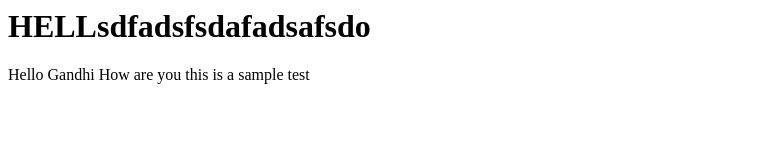
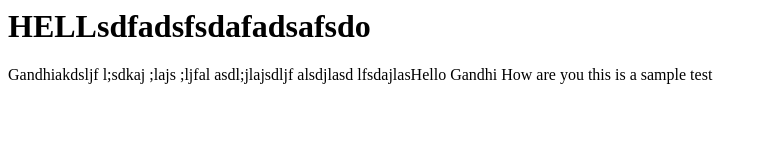
Before and after one commit to kotarigandhi/EmployeeInformation, a plain HTML site: page index.html in a window 1280 px wide. Shown: the whole page, without its empty margins (0-768 px from the left). Drawn offline with Linux system fonts and the light colour scheme.

Commit message:
make changes

```diff
--- a/index.html
+++ b/index.html
@@ -1,6 +1,6 @@
 <html>
 <body>
 <h1>HELLsdfadsfsdafadsafsdo</h1>
-<p>Hello Gandhi How are you this is a sample test</p>
+<p>Gandhiakdsljf l;sdkaj ;lajs ;ljfal asdl;jlajsdljf alsdjlasd lfsdajlasHello Gandhi How are you this is a sample test</p>
 </body>
 </html>
```
